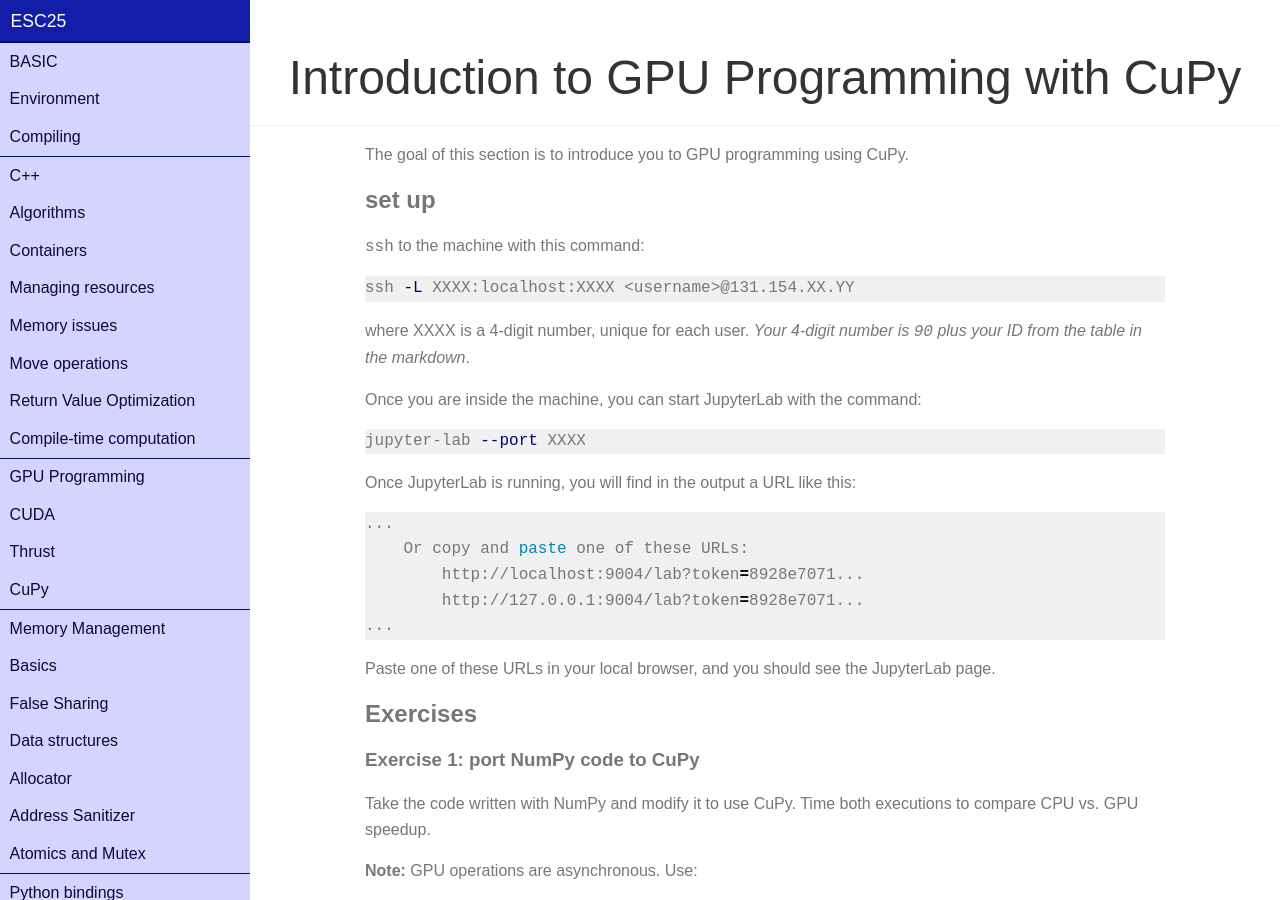
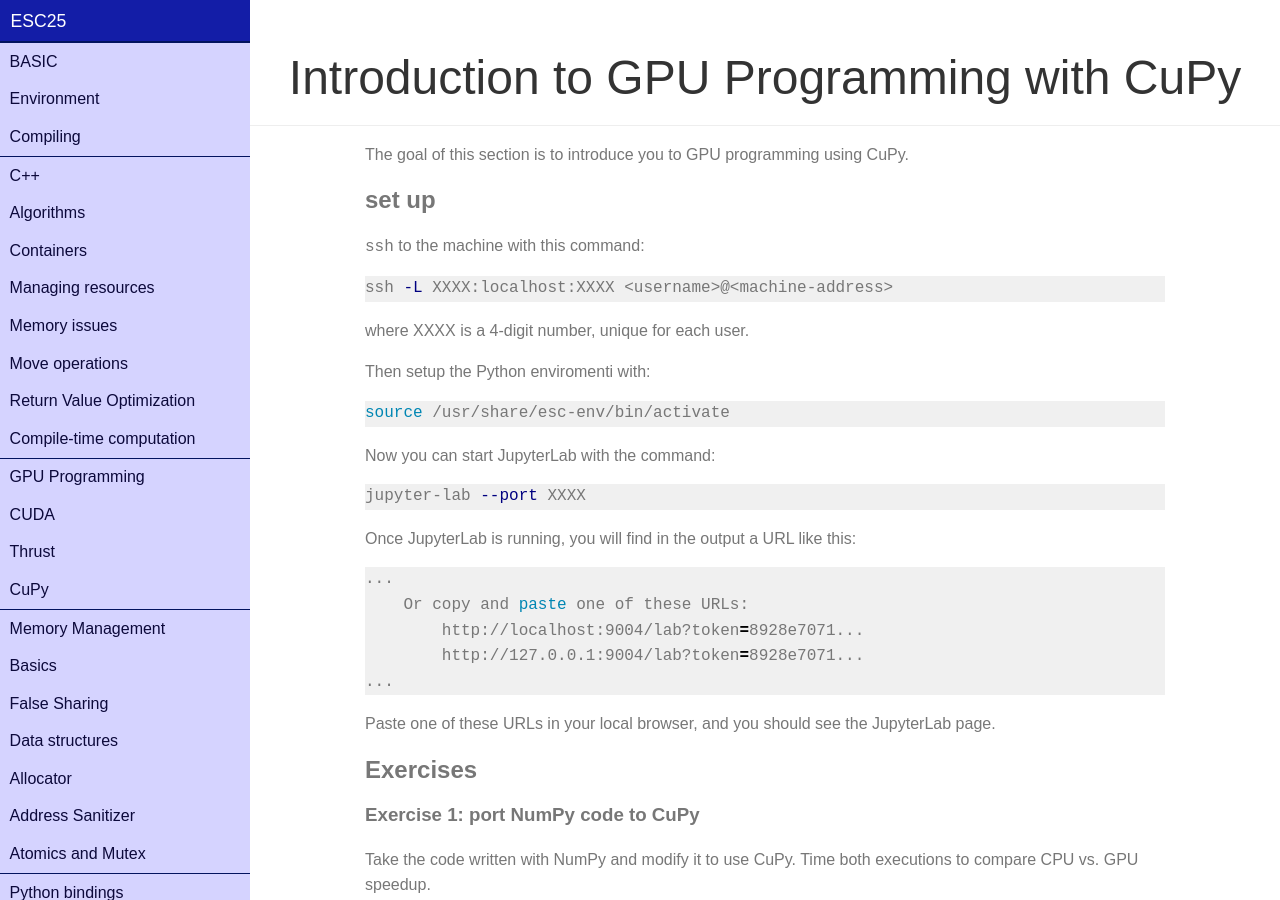
Before and after one commit to infn-esc/esc25, a Jekyll site: the page built from gpu/cupy.md, in a window 1280 px wide and 900 px high. Built offline with Jekyll 4.4.1, drawn with Linux system fonts in a browser that asks for light colours; nearby versions of some CDN libraries.

Commit message:
Add instruction for setting up the python enviroment

````diff
--- a/gpu/cupy.md
+++ b/gpu/cupy.md
@@ -9,12 +9,16 @@
 
 `ssh` to the machine with this command:
 ```bash
-ssh -L XXXX:localhost:XXXX <username>@131.154.XX.YY
+ssh -L XXXX:localhost:XXXX <username>@<machine-address>
 ```
 where XXXX is a 4-digit number, unique for each user.
-*Your 4-digit number is `90` plus your ID from the table in the markdown*.
 
-Once you are inside the machine, you can start JupyterLab with the command:
+Then setup the Python enviromenti with:
+```bash
+source /usr/share/esc-env/bin/activate
+```
+
+Now you can start JupyterLab with the command:
 ```bash
 jupyter-lab --port XXXX
 ```
````
